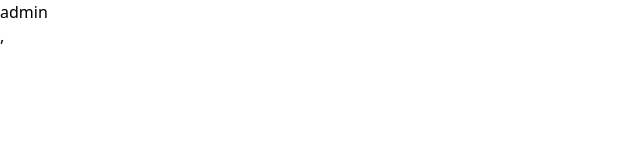
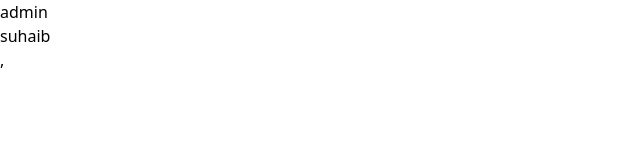
Before and after one commit to Syedsuhaib1993/Hackagon-Final, a React (Vite) app in the folder Frontend/: page /admin in a window 1280 px wide. Shown: the top 160 px of the page, without its empty margins (0-640 px from the left). Built offline with nearby package versions, Linux system fonts and the light colour scheme; sample sign-in values are in the browser's storage.

Commit message:
Backend URL set

```diff
--- a/Frontend/src/pages/Admin.jsx
+++ b/Frontend/src/pages/Admin.jsx
@@ -4,6 +4,7 @@ const Admin = () => {
   return (
     <div>
       <h1>admin</h1>
+      <p>suhaib</p>
     </div>
   )
 }
```
